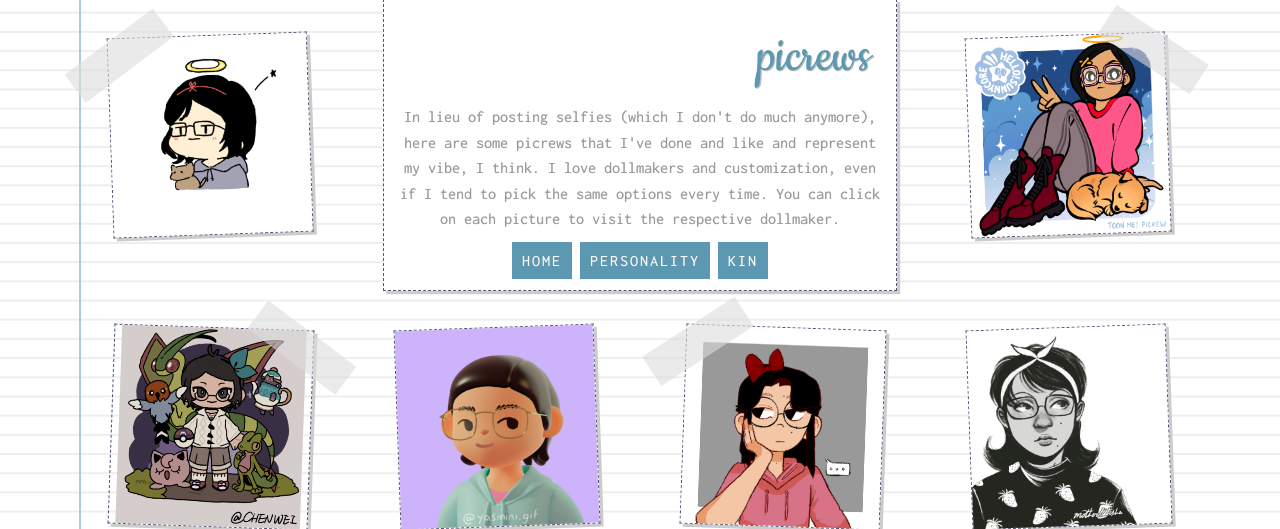
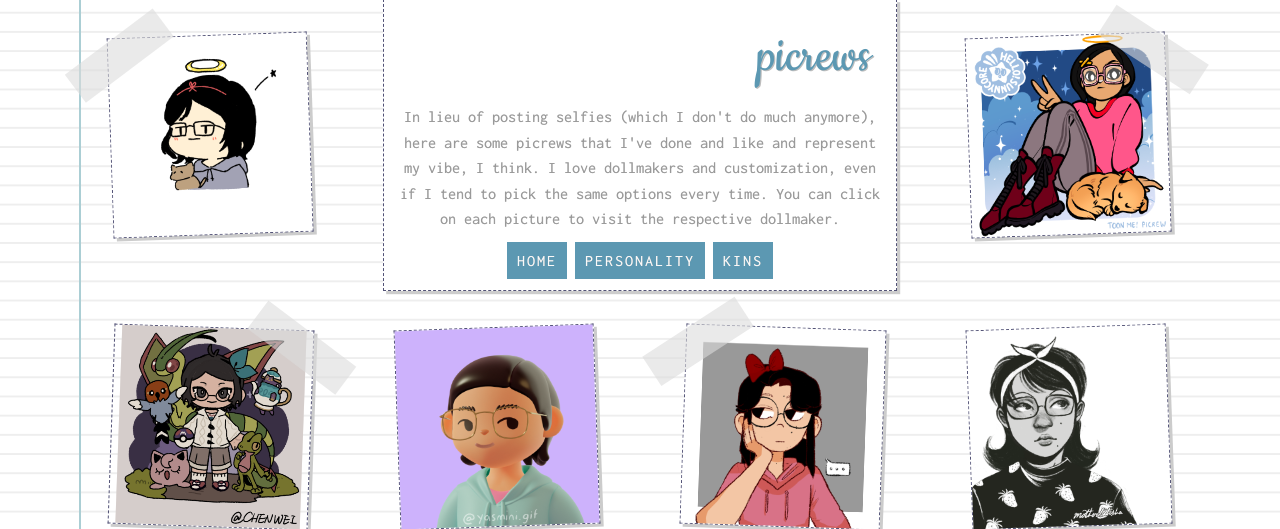
Before and after one commit to aroceu/me, a PHP site: page /pics/index.php in a window 1280 px wide. Shown: the part 65-594 px from the top of the page. Run offline with PHP 8.4, Linux system fonts and the light colour scheme.

Commit message:
Update index.php

```diff
--- a/pics/index.php
+++ b/pics/index.php
@@ -198,7 +198,7 @@ html {
 <p>In lieu of posting selfies (which I don't do much anymore), here are some picrews that I've done and like and represent my vibe, I think. I love dollmakers and customization, even if I tend to pick the same options every time. You can click on each picture to visit the respective dollmaker.</p>
 
 <nav>
-	<a href="https://aroceu.com">home</a> <a href="https://aroceu.com/me/">personality</a> <a href="https://aroceu.com/kin/">kin</a>
+	<a href="https://aroceu.com">home</a> <a href="https://aroceu.com/me/">personality</a> <a href="https://aroceu.com/kin/">kins</a>
 </nav>
 
 </div>
@@ -219,7 +219,7 @@ html {
 
    <div class="picrew">
    	<div class="tape left"></div>
-  		<img src="picrew-no-link.png">
+  		<img src="https://aroceu.com/me/pics/picrew-no-link.png">
   	</div>
 
   	<div class="picrew">
```
